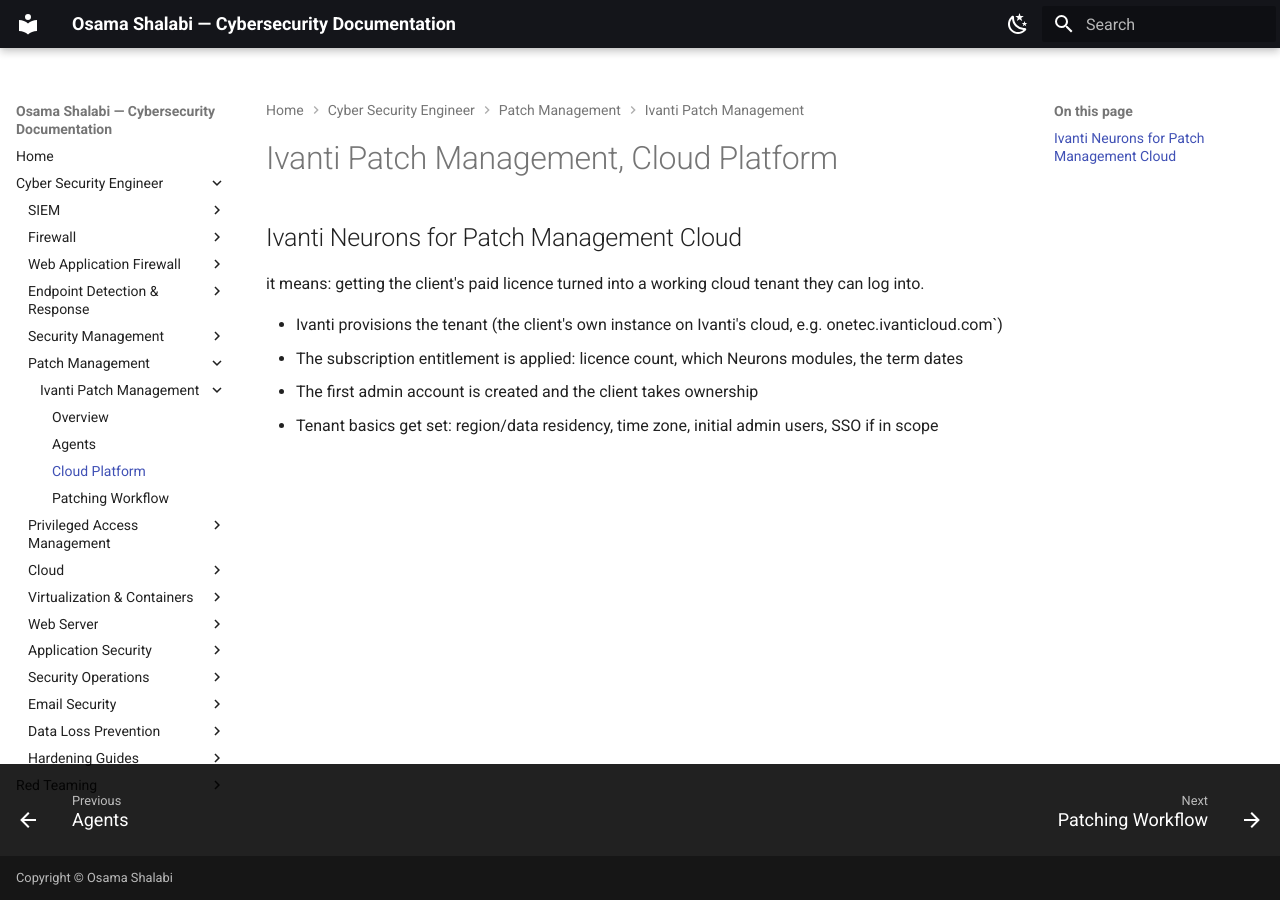
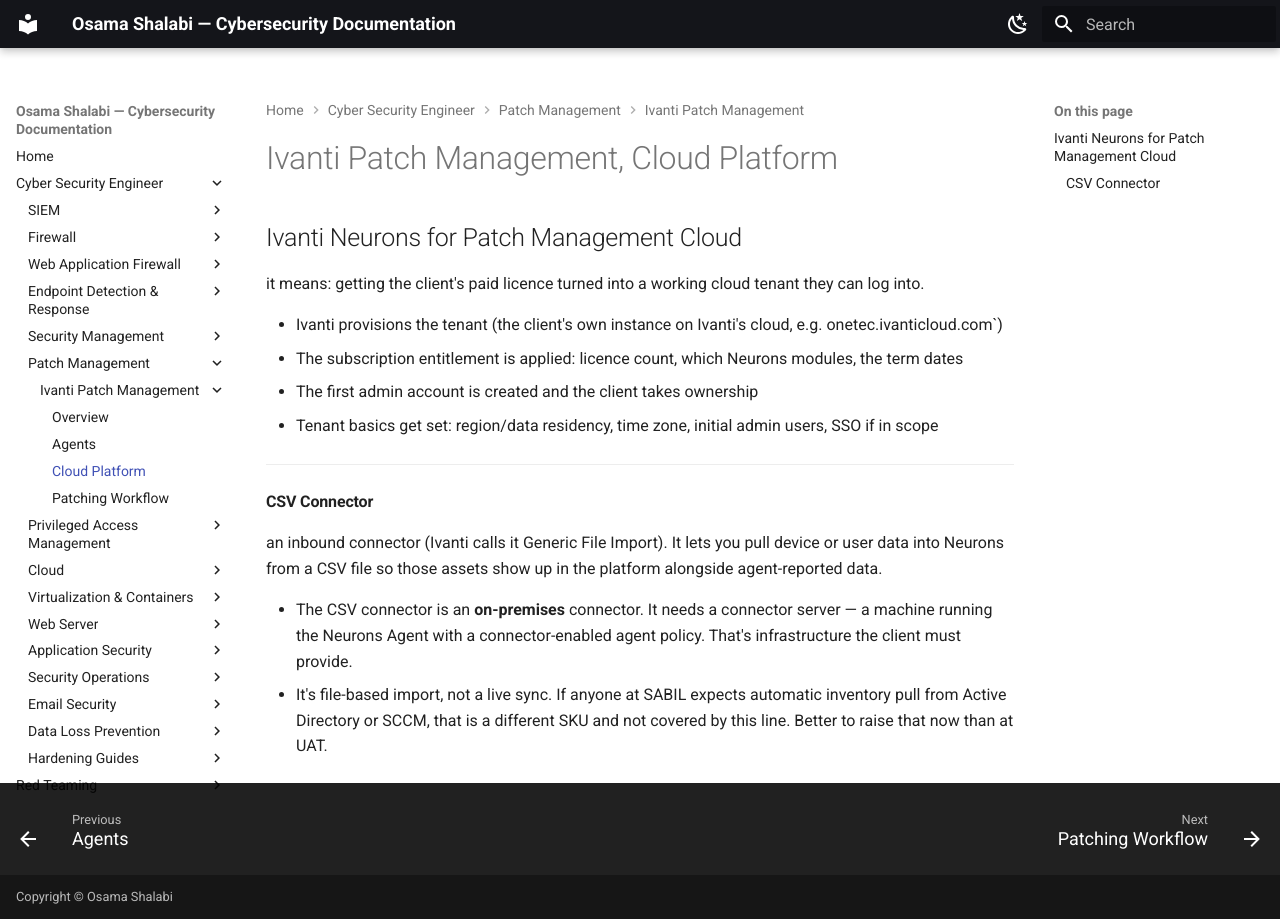
Before and after one commit to osamashalabi432-png/doc-osamashalabi, an MkDocs documentation site: the page built from docs/cyber-security-engineer/patch-management/ivanti/cloud-platform.md, in a window 1280 px wide. Built offline with MkDocs 1.6.1 and Material for MkDocs 9.7.7, drawn with Linux system fonts in a browser that asks for light colours.

Commit message:
vault backup: 2026-09-13 08:17:54

```diff
--- a/docs/cyber-security-engineer/patch-management/ivanti/cloud-platform.md
+++ b/docs/cyber-security-engineer/patch-management/ivanti/cloud-platform.md
@@ -8,3 +8,9 @@ it means: getting the client's paid licence turned into a working cloud tenant t
 - The subscription entitlement is applied: licence count, which Neurons modules, the term dates
 - The first admin account is created and the client takes ownership
 - Tenant basics get set: region/data residency, time zone, initial admin users, SSO if in scope
+---
+#### **CSV Connector**
+an inbound connector (Ivanti calls it Generic File Import). It lets you pull device or user data into Neurons from a CSV file so those assets show up in the platform alongside agent-reported data.
+
+- The CSV connector is an **on-premises** connector. It needs a connector server — a machine running the Neurons Agent with a connector-enabled agent policy. That's infrastructure the client must provide.
+- It's file-based import, not a live sync. If anyone at SABIL expects automatic inventory pull from Active Directory or SCCM, that is a different SKU and not covered by this line. Better to raise that now than at UAT.
```
